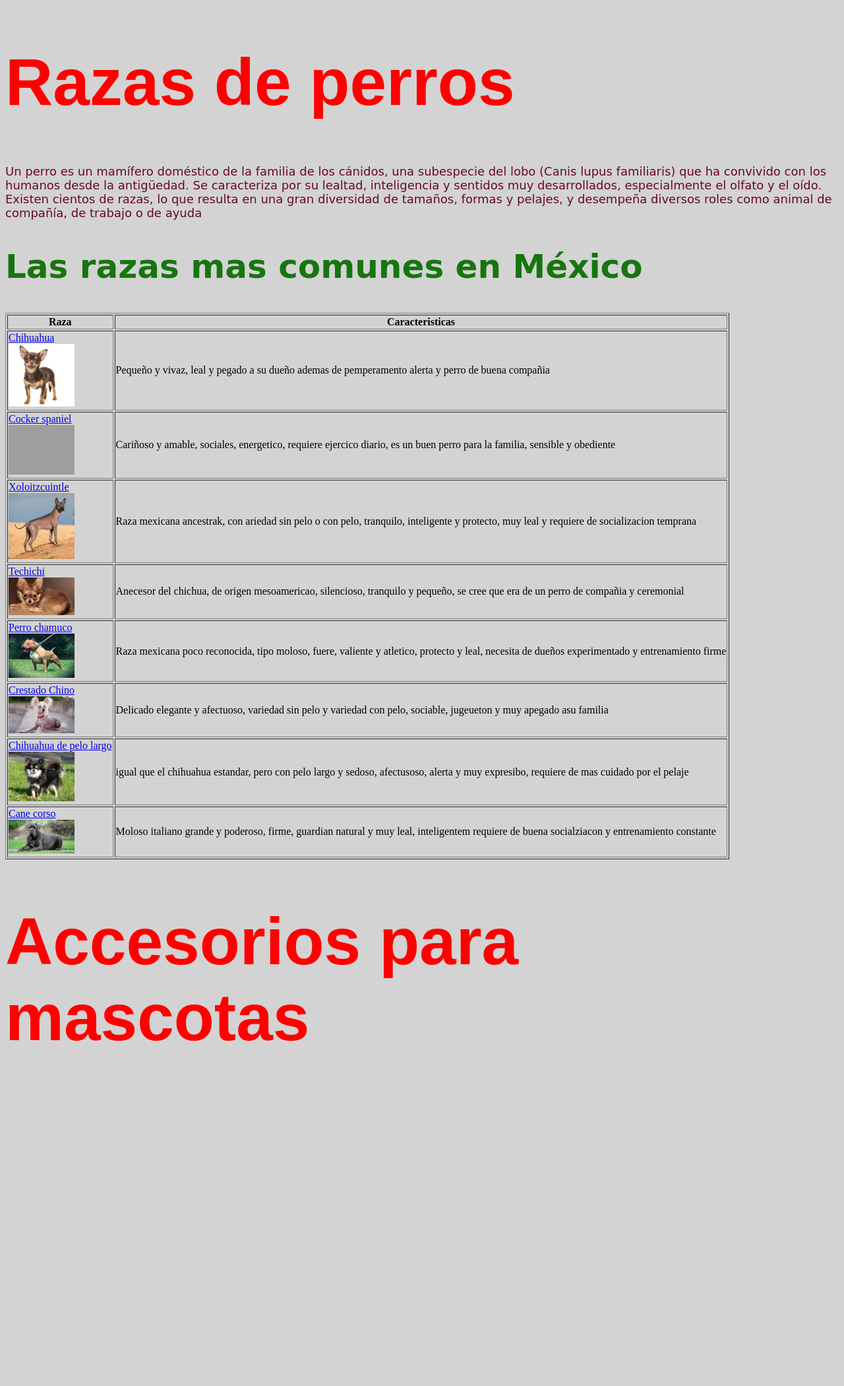
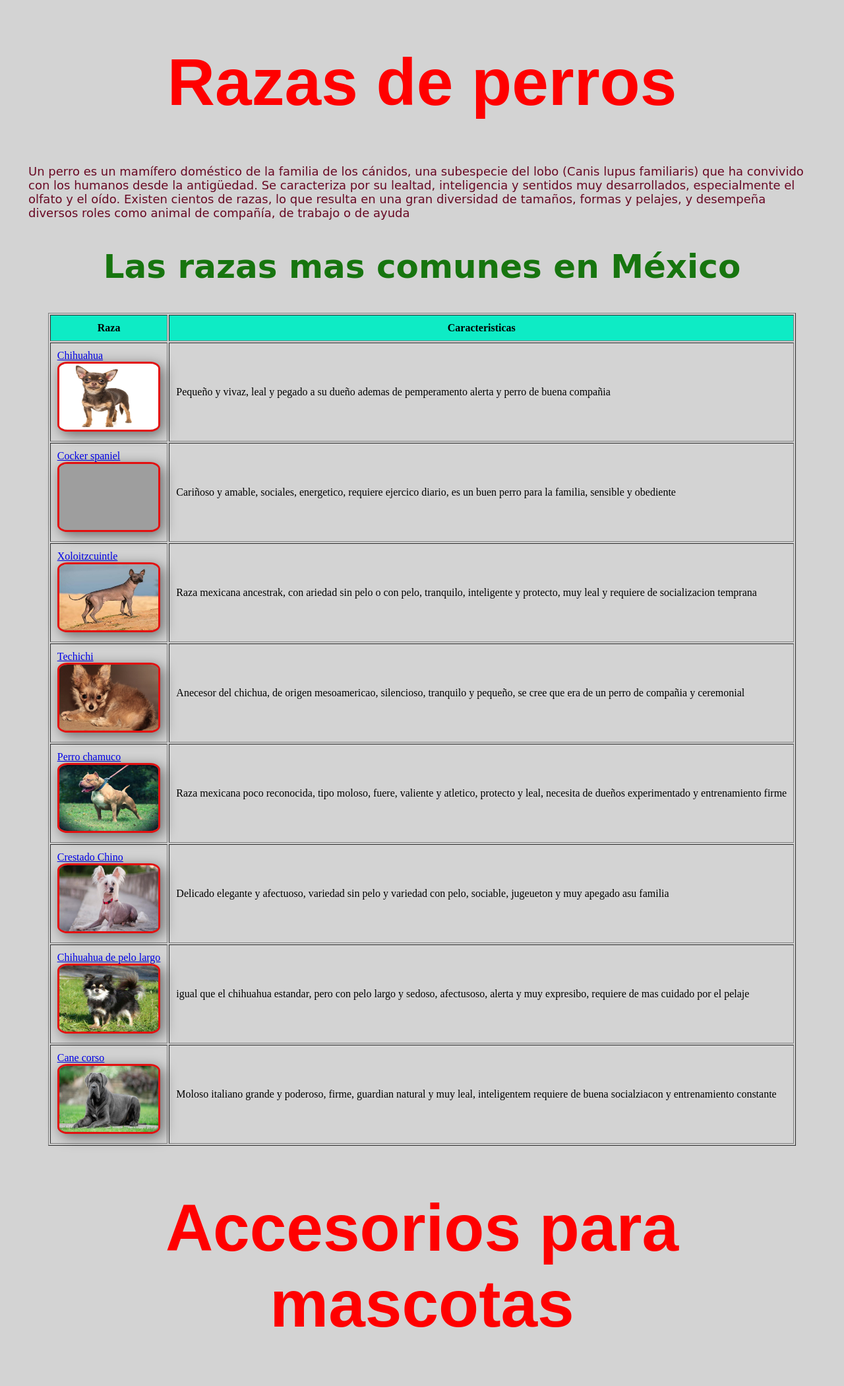
Before and after one commit to JACKIE-AGB/Personal_Works, a PHP site: page / in a window 1280 px wide. Shown: the whole page at 66% size. Before the commit the page ends 1577 px from the top, so only its background shows below. Run offline with PHP 8.4, Linux system fonts and the light colour scheme; some web fonts are replaced; grey boxes are pictures that could not be loaded.

Commit message:
Faltan las imagenes

```diff
--- a/Sitio1/miestilo.css
+++ b/Sitio1/miestilo.css
@@ -10,16 +10,45 @@ h1 {
 	font-size: 100px;
 	color: red;
 	font-family: "Science Gothic", sans-serif;
+	text-align: center;
 }
 
 p{
 	font-size: 18px;
 	color: #690924;
 	font-family: "Playwrite US Trad Guides", cursive;
+	margin: 35px;
 }
 
 h2{
 	font-size: 50px;
 	color: #17750F;
 	font-family: "Playwrite NO", cursive;
+	text-align: center;
 }
+
+img{
+	width: 150px;
+	height: 100px;
+	border-radius: 10%; /*Redondea las imagenes*/
+	border: 3px solid #E31010; /*Grosor, estilo y color del borde*/
+	filter: drop-shadow(5px 5px 10px rgba(0, 0, 0, 0.5)); /*drop shadow (x, y, desenfoque, rgba (enfoque y opacidad))*/
+}
+
+table{
+	/*Relleno externo*/
+	margin-top: 20px;
+	margin-bottom: 20px;
+	margin-left: auto; /*centra la tabla horizontalmente*/
+	margin-right: auto;
+	margin: 20px auto; /*abreviadamente*/
+}
+
+th, td{
+	/*padding relleno interno*/
+	padding: 10px; /*Relleno en las 4 direcciones*/
+}
+
+th{
+	background-color: #0EEBC5;
+}
```
Also changed, not shown: Sitio1/index.html (+11 -11 lines), Sitio1/Imagenes/Accesorios/cama.png (added), Sitio1/Imagenes/Accesorios/cepillo.png (added), Sitio1/Imagenes/Accesorios/correa.png (added), Sitio1/Imagenes/Accesorios/croquetas.png (added), Sitio1/Imagenes/Accesorios/orejas.png (added), Sitio1/Imagenes/Accesorios/pasta dental.png (added).
